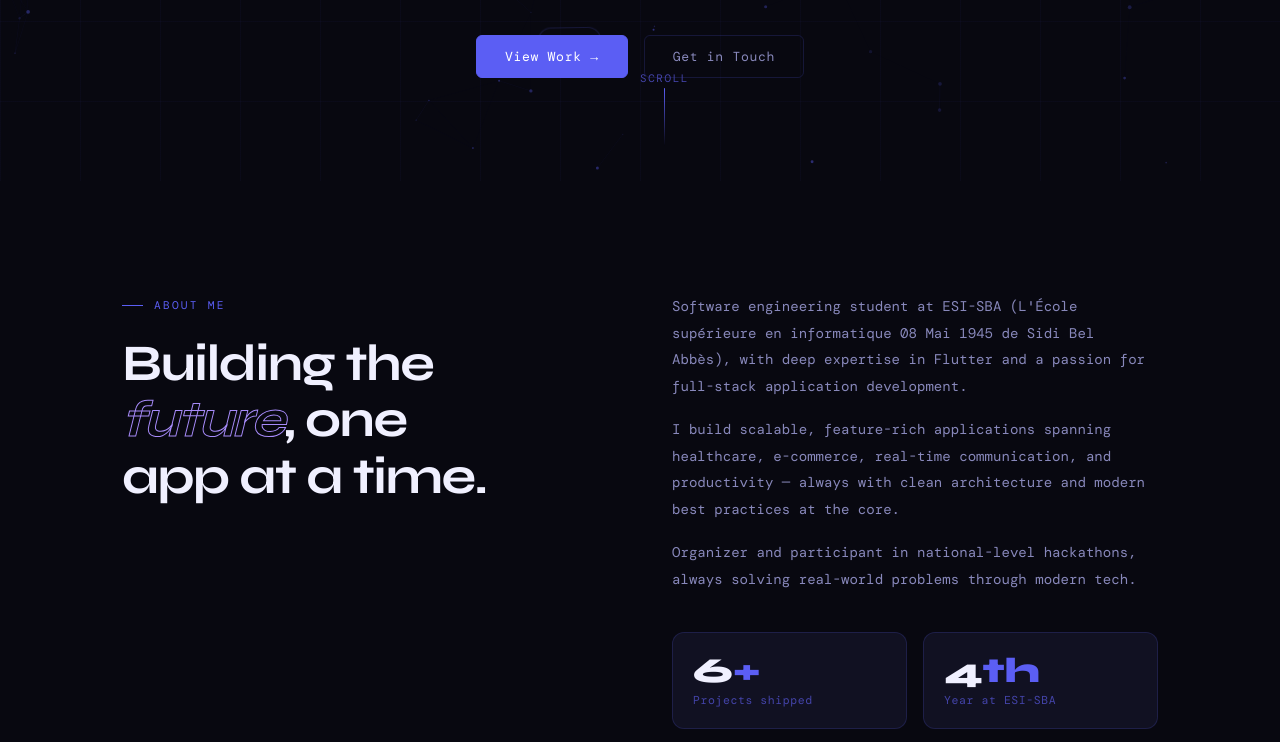
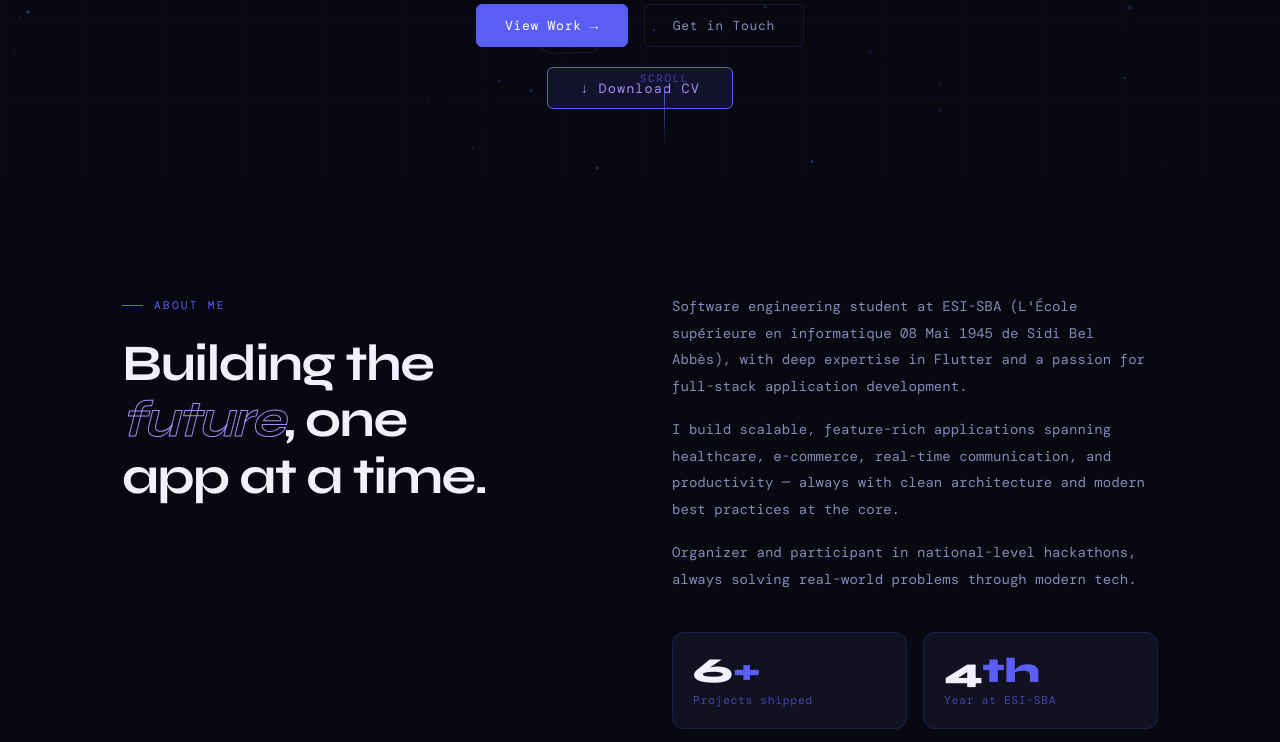
Before and after one commit to KerritoIslam/my_portfolio, a plain HTML site: page index.html in a window 1280 px wide. Shown: the part 619-1361 px from the top of the page. Drawn offline with nearby package versions, Linux system fonts and the light colour scheme; a web font is replaced by a local one.

Commit message:
minor tweaks

```diff
--- a/index.html
+++ b/index.html
@@ -766,6 +766,11 @@
     <a href="#projects" class="btn btn-primary">View Work →</a>
     <a href="#contact" class="btn btn-outline">Get in Touch</a>
   </div>
+  <div style="margin-top:1.25rem;animation:fadeSlideUp 0.8s 0.6s ease both;">
+    <a href="https://drive.google.com/uc?export=download&id=1qxkk0PIepW23kjKKgO8JVU3Av99Fx0mA" target="_blank" class="btn" style="background:rgba(91,94,244,0.12);border:1.5px solid var(--accent);color:var(--accent2);font-size:0.85rem;padding:0.7rem 2rem;letter-spacing:0.08em;">
+      ↓ Download CV
+    </a>
+  </div>
 
   <div class="hero-scroll">
     <span>Scroll</span>
@@ -1064,8 +1069,7 @@
     <a href="mailto:mi.amour@esi-sba.dz" class="contact-link">✉ mi.amour@esi-sba.dz</a>
     <a href="tel:+213554717541" class="contact-link">📞 +213 554 717 541</a>
     <a href="https://www.linkedin.com/in/amour-mohamed-islam" target="_blank" class="contact-link">↗ LinkedIn</a>
-    <a href="https://portfolio-17251.web.app" target="_blank" class="contact-link">↗ Portfolio</a>
-    <a href="https://drive.google.com/uc?export=download&id=1qxkk0PIepW23kjKKgO8JVU3Av99Fx0mA" target="_blank" class="contact-link" style="border-color:rgba(91,94,244,0.4);color:var(--accent2);">↓ Download CV</a>
+    <a href="https://drive.google.com/uc?export=download&id=1qxkk0PIepW23kjKKgO8JVU3Av99Fx0mA" target="_blank" class="contact-link" style="border-color:var(--accent);color:var(--accent2);background:rgba(91,94,244,0.08);font-weight:500;">↓ Download CV</a>
   </div>
 </section>
 
```
